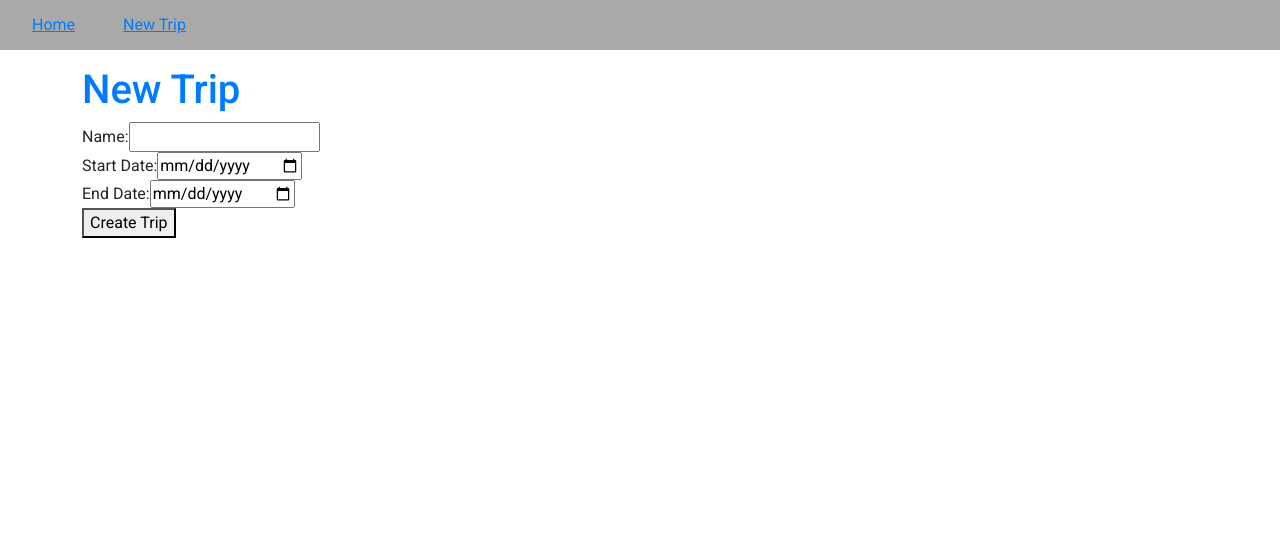
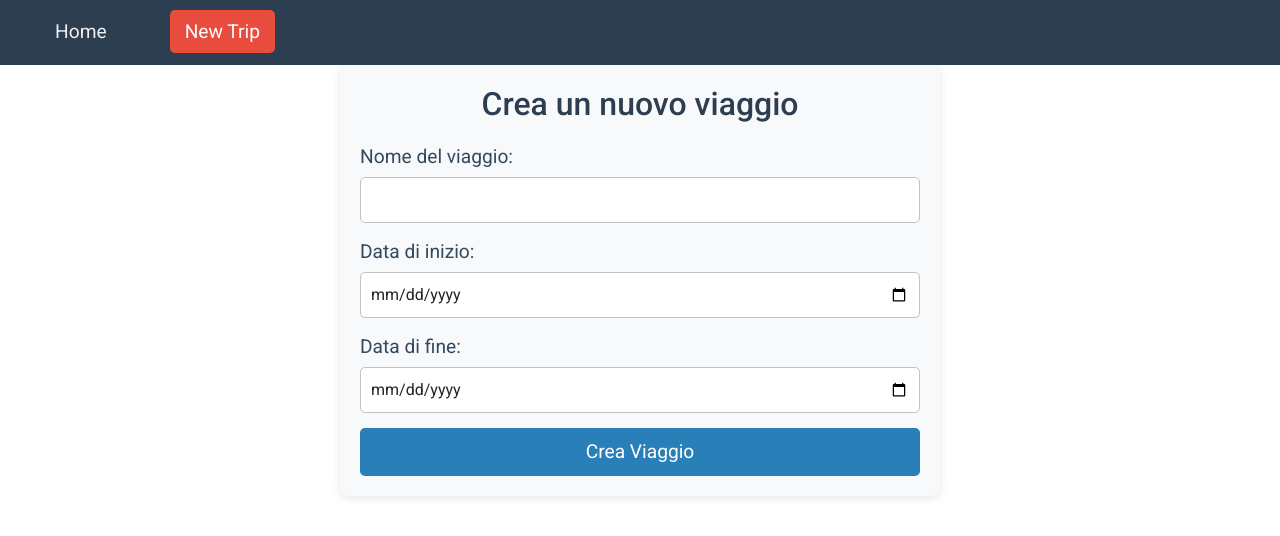
Before and after one commit to Nik0-9/travel-app-vue, a Vue app: page /new-trip in a window 1280 px wide. Shown: the top 536 px of the page. Built offline with nearby package versions, Linux system fonts and the light colour scheme; no server answers.

Commit message:
added style in various pages

```diff
--- a/src/components/HeaderComponent.vue
+++ b/src/components/HeaderComponent.vue
@@ -1,12 +1,12 @@
 <template>
     <header>
-        <nav>
+        <nav class="navbar">
             <ul class="d-flex align-items-center">
                 <li class="me-5">
-                    <router-link to="/">Home</router-link>
+                    <router-link to="/" exact-active-class="active">Home</router-link>
                 </li>
                 <li>
-                    <router-link to="/new-trip">New Trip</router-link>
+                    <router-link to="/new-trip" exact-active-class="active">New Trip</router-link>
                 </li>
             </ul>
         </nav>
@@ -20,12 +20,49 @@ export default {
 </script>
 
 <style lang="scss" scoped>
+header {
+    background-color: #2c3e50; // Colore scuro per lo sfondo dell'header
+    padding: 10px 0; // Spaziatura verticale per l'header
+}
+
+.navbar {
+    max-width: 1200px; // Limita la larghezza del contenuto del navbar
+    margin: 0 auto; // Centra il contenuto del navbar
+    display: flex;
+    justify-content: flex-start;
+}
+
 ul {
-    background-color: darkgray;
-    height: 50px;
+    display: flex;
+    padding: 0;
+    margin: 0;
 }
 
 li {
     list-style: none;
+    margin-right: 20px;
+
+    &:last-child {
+        margin-right: 0;
+    }
 }
+
+a {
+    text-decoration: none;
+    color: #ecf0f1; // Colore chiaro per il testo dei link
+    font-size: 1.2rem;
+    padding: 10px 15px;
+    border-radius: 5px;
+    transition: background-color 0.3s ease;
+
+    &:hover {
+        background-color: #34495e; // Colore di sfondo al passaggio del mouse
+    }
+}
+
+.active {
+    background-color: #e74c3c; // Colore di sfondo per il link attivo
+    color: white;
+}
+
 </style>
--- a/src/pages/Home.vue
+++ b/src/pages/Home.vue
@@ -1,14 +1,13 @@
 <template>
-    <div>
-        <h1>Home</h1>
-        <h3>I tuoi viaggi</h3>
-        <ul>
-            <li v-for="trip in trips" :key="trip.id">
-                <router-link :to="{ name: 'TripDetails', params: { id: trip.id } }">
-                    <strong>Name:</strong> {{ trip.name }}
+    <div class="home-container">
+        <h1 class="home-title">Benvenuto</h1>
+        <h3 class="trips-title">I tuoi viaggi</h3>
+        <ul class="trips-list">
+            <li v-for="trip in trips" :key="trip.id" class="trip-item">
+                <router-link :to="{ name: 'TripDetails', params: { id: trip.id } }" class="trip-link">
+                    <strong>Nome:</strong> {{ trip.name }}
                 </router-link>
-
-                <strong>Start Date:</strong> {{ trip.start_date }}
+                <p><strong>Data d'inizio:</strong> {{ trip.start_date }}</p>
             </li>
         </ul>
     </div>
@@ -26,4 +25,61 @@ export default {
 }
 </script>
 
-<style lang="scss" scoped></style>
+<style lang="scss" scoped>
+.home-container {
+    max-width: 1200px;
+    margin: 0 auto;
+    padding: 20px;
+    text-align: center;
+}
+
+.home-title {
+    font-size: 2.5rem;
+    color: #2c3e50;
+    margin-bottom: 20px;
+}
+
+.trips-title {
+    font-size: 1.8rem;
+    color: #34495e;
+    margin-bottom: 15px;
+}
+
+.trips-list {
+    list-style: none;
+    padding: 0;
+}
+
+.trip-item {
+    background-color: #ecf0f1;
+    padding: 15px;
+    margin: 10px 0;
+    border-radius: 8px;
+    box-shadow: 0 2px 10px rgba(0, 0, 0, 0.1);
+    transition: transform 0.2s ease, box-shadow 0.2s ease;
+
+    &:hover {
+        transform: scale(1.02);
+        box-shadow: 0 4px 15px rgba(0, 0, 0, 0.2);
+    }
+}
+
+.trip-link {
+    text-decoration: none;
+    font-size: 1.2rem;
+    color: #2980b9;
+    font-weight: bold;
+    transition: color 0.2s ease;
+
+    &:hover {
+        color: #e74c3c;
+    }
+}
+
+.trip-item p {
+    margin: 5px 0 0;
+    font-size: 1rem;
+    color: #7f8c8d;
+}
+
+</style>
--- a/src/pages/NewTrip.vue
+++ b/src/pages/NewTrip.vue
@@ -1,23 +1,23 @@
 <template>
-  <div>
-    <h1>New Trip</h1>
-    <form @submit.prevent="submitForm">
-      <div>
-        <label for="name">Name:</label>
-        <input type="text" v-model="form.name" required />
-        <span v-if="errors.name">{{ errors.name[0] }}</span>
+  <div class="new-trip-container">
+    <h1 class="page-title">Crea un nuovo viaggio</h1>
+    <form @submit.prevent="submitForm" class="trip-form">
+      <div class="form-group">
+        <label for="name">Nome del viaggio:</label>
+        <input type="text" v-model="form.name" id="name" class="form-control" required />
+        <span v-if="errors.name" class="error-msg">{{ errors.name[0] }}</span>
       </div>
-      <div>
-        <label for="start_date">Start Date:</label>
-        <input type="date" v-model="form.start_date" required />
-        <span v-if="errors.start_date">{{ errors.start_date[0] }}</span>
+      <div class="form-group">
+        <label for="start_date">Data di inizio:</label>
+        <input type="date" v-model="form.start_date" id="start_date" class="form-control" required />
+        <span v-if="errors.start_date" class="error-msg">{{ errors.start_date[0] }}</span>
       </div>
-      <div>
-        <label for="end_date">End Date:</label>
-        <input type="date" v-model="form.end_date" />
-        <span v-if="errors.end_date">{{ errors.end_date[0] }}</span>
+      <div class="form-group">
+        <label for="end_date">Data di fine:</label>
+        <input type="date" v-model="form.end_date" id="end_date" class="form-control" />
+        <span v-if="errors.end_date" class="error-msg">{{ errors.end_date[0] }}</span>
       </div>
-      <button type="submit">Create Trip</button>
+      <button type="submit" class="submit-btn">Crea Viaggio</button>
     </form>
   </div>
 </template>
@@ -43,7 +43,7 @@ export default {
     async submitForm() {
       try {
         const response = await axios.post(this.store.apiBaseUrl + 'new-trip', this.form);
-        console.log('Trip created:', response.data);
+        console.log('Viaggio creato:', response.data);
         this.form.name = '';
         this.form.start_date = '';
         this.form.end_date = '';
@@ -51,7 +51,7 @@ export default {
         if (error.response && error.response.status === 422) {
           this.errors = error.response.data.errors;
         } else {
-          console.error('Error creating trip:', error);
+          console.error('Errore durante la creazione del viaggio:', error);
         }
       }
     }
@@ -60,8 +60,64 @@ export default {
 </script>
 
 <style scoped>
-span {
-  color: red;
+.new-trip-container {
+  max-width: 600px;
+  margin: 0 auto;
+  padding: 20px;
+  background-color: #f7f9fa;
+  border-radius: 8px;
+  box-shadow: 0 2px 10px rgba(0, 0, 0, 0.1);
 }
 
+.page-title {
+  font-size: 2rem;
+  color: #2c3e50;
+  text-align: center;
+  margin-bottom: 20px;
+}
+
+.trip-form {
+  display: flex;
+  flex-direction: column;
+}
+
+.form-group {
+  margin-bottom: 15px;
+}
+
+label {
+  font-size: 1.2rem;
+  color: #34495e;
+  margin-bottom: 5px;
+  display: block;
+}
+
+.form-control {
+  width: 100%;
+  padding: 10px;
+  border: 1px solid #bdc3c7;
+  border-radius: 5px;
+  font-size: 1rem;
+}
+
+.error-msg {
+  color: red;
+  font-size: 0.9rem;
+  margin-top: 5px;
+}
+
+.submit-btn {
+  padding: 10px 15px;
+  background-color: #2980b9;
+  color: white;
+  border: none;
+  border-radius: 5px;
+  font-size: 1.2rem;
+  cursor: pointer;
+  transition: background-color 0.3s ease;
+}
+
+.submit-btn:hover {
+  background-color: #3498db;
+}
 </style>
--- a/src/pages/TripDetails.vue
+++ b/src/pages/TripDetails.vue
@@ -1,30 +1,44 @@
 <template>
-    <div>
-      <h1>Dettagli del Viaggio</h1>
-      <div v-if="trip">
-        <h2>{{ trip.name }}</h2>
+  <div class="trip-details-container">
+    <h1 class="trip-title">Dettagli del Viaggio</h1>
+
+    <div v-if="trip" class="trip-info">
+      <h2 class="trip-name">{{ trip.name }}</h2>
       <p><strong>Data di Inizio:</strong> {{ trip.start_date }}</p>
       <p><strong>Data di Fine:</strong> {{ trip.end_date }}</p>
 
-        <h3>Giorni del Viaggio</h3>
-        <ul>
-          <li v-for="day in trip.days" :key="day.id">
-            <router-link :to="{ name: 'DayDetails', params: { tripId: trip.id, dayId: day.id } }">
+      <h3 class="days-title">Giorni del Viaggio</h3>
+      <ul class="days-list">
+        <li v-for="day in trip.days" :key="day.id" class="day-item">
+          <router-link :to="{ name: 'DayDetails', params: { tripId: trip.id, dayId: day.id } }" class="day-link">
             {{ formatDay(day.day) }}
           </router-link>
         </li>
       </ul>
+          <!-- Form per aggiornare la data di fine -->
+          <div class="update-end-date">
+        <h3>Modifica Data di Fine</h3>
+        <form @submit.prevent="updateEndDate">
+          <div class="form-group">
+            <label for="end_date">Nuova Data di Fine:</label>
+            <input type="date" v-model="newEndDate" id="end_date" class="form-control" required />
           </div>
+          <button type="submit" class="submit-btn">Aggiorna Data di Fine</button>
+        </form>
+      </div>
+    </div>
+
     <div v-else>
       <p>Caricamento dettagli del viaggio...</p>
     </div>
-      <h3>Add a New Day</h3>
-        <form @submit.prevent="addDay">
-            <div>
-                <label for="date">Date:</label>
-                <input type="date" v-model="newDayDate" required />
+
+    <h3 class="add-day-title">Aggiungi una nuova giornata</h3>
+    <form @submit.prevent="addDay" class="add-day-form">
+      <div class="form-group">
+        <label for="date">Data:</label>
+        <input type="date" v-model="newDayDate" id="date" class="form-control" required />
       </div>
-            <button type="submit">Add Day</button>
+      <button type="submit" class="submit-btn">Aggiungi Giornata</button>
     </form>
   </div>
 </template>
@@ -39,6 +53,7 @@
     return {
       trip: null,
       newDayDate: '',
+      newEndDate: '',
     };
   },
   async created() {
@@ -66,6 +81,18 @@
         console.error('Error adding day:', error);
       }
     },
+    async updateEndDate() {
+      try {
+        const tripId = this.$route.params.id;
+        const response = await axios.put(`${store.apiBaseUrl}trips/${tripId}`, {
+          end_date: this.newEndDate, // Invia la nuova data di fine
+        });
+        this.trip.end_date = this.newEndDate; // Aggiorna la data di fine nel frontend
+        alert('Data di fine aggiornata con successo!');
+      } catch (error) {
+        console.error('Errore durante l\'aggiornamento della data di fine:', error);
+      }
+    },
     formatDay(dateString) {
       const date = new Date(dateString);
       const options = { weekday: 'long', year: 'numeric', month: 'long', day: 'numeric' };
@@ -75,4 +102,88 @@
 }
 </script>
 
-<style scoped></style>
+<style scoped>
+.trip-details-container {
+  max-width: 800px;
+  margin: 0 auto;
+  padding: 20px;
+  background-color: #f9fafb;
+  border-radius: 8px;
+  box-shadow: 0 2px 10px rgba(0, 0, 0, 0.1);
+}
+
+.trip-title, .trip-name {
+  font-size: 2rem;
+  color: #2c3e50;
+  margin-bottom: 10px;
+}
+
+.trip-info p {
+  font-size: 1.2rem;
+  margin: 5px 0;
+  color: #34495e;
+}
+
+.days-title, .add-day-title {
+  font-size: 1.6rem;
+  margin-top: 20px;
+  color: #2980b9;
+}
+
+.days-list {
+  list-style: none;
+  padding: 0;
+}
+
+.day-item {
+  margin-bottom: 10px;
+}
+
+.day-link {
+  text-decoration: none;
+  color: #3498db;
+  font-size: 1.2rem;
+  font-weight: bold;
+  transition: color 0.3s ease;
+}
+
+.day-link:hover {
+  color: #e74c3c;
+}
+
+.add-day-form {
+  margin-top: 20px;
+}
+
+.form-group {
+  margin-bottom: 15px;
+}
+
+label {
+  font-size: 1rem;
+  color: #34495e;
+}
+
+.form-control {
+  width: 100%;
+  padding: 10px;
+  border: 1px solid #bdc3c7;
+  border-radius: 5px;
+  font-size: 1rem;
+}
+
+.submit-btn {
+  padding: 10px 20px;
+  background-color: #2980b9;
+  color: white;
+  border: none;
+  border-radius: 5px;
+  font-size: 1.2rem;
+  cursor: pointer;
+  transition: background-color 0.3s ease;
+}
+
+.submit-btn:hover {
+  background-color: #3498db;
+}
+</style>
```
Also changed, not shown: src/pages/DayDetails.vue (+110 -1 lines). Lines whose indentation alone changed are shown as unchanged.
